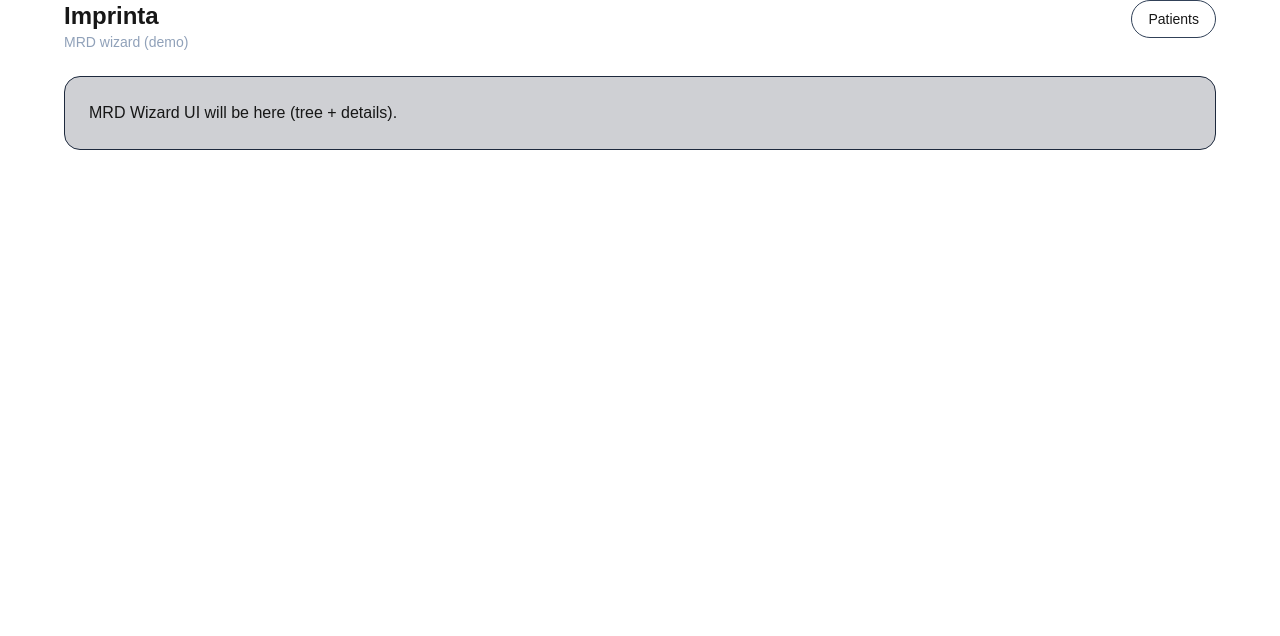
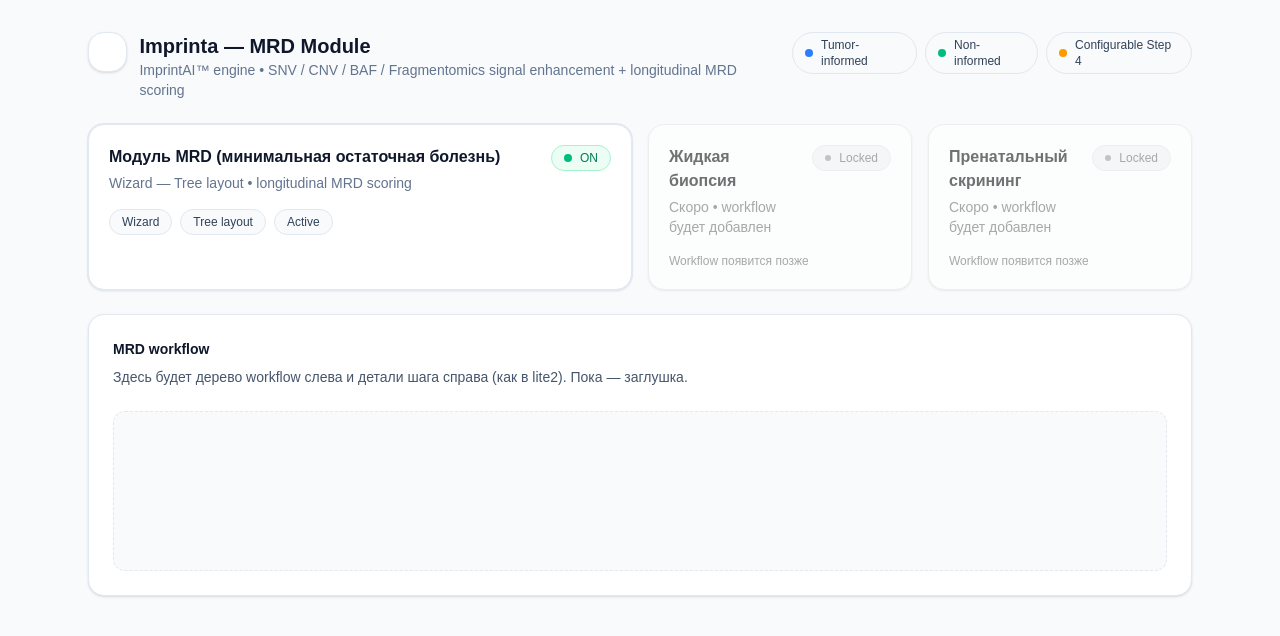
Before and after one commit to kraevgood/bioinf, a Next.js app: page /analysis in a window 1280 px wide. Shown: the top 636 px of the page. Built offline with nearby package versions, Linux system fonts and the light colour scheme.

Commit message:
ui: adjust module cards layout to 2-1-1

```diff
--- a/src/app/analysis/page.tsx
+++ b/src/app/analysis/page.tsx
@@ -1,19 +1,51 @@
+'use client';
+
+import { useState } from 'react';
+import { MODULES } from '@/data/modules';
+import type { ModuleKey } from '@/types/modules';
+import { ModuleCardsRow } from '@/components/modules/ModuleCardsRow';
+import { WorkspacePlaceholder } from '@/components/modules/WorkspacePlaceholder';
+import { Pill } from '@/components/ui/Pill';
+
 export default function AnalysisPage() {
+  const [active, setActive] = useState<ModuleKey>('MRD');
+
   return (
-    <div className="max-w-6xl mx-auto space-y-6">
-      <header className="flex items-start justify-between gap-4">
-        <div>
-          <h1 className="text-2xl font-semibold">Imprinta</h1>
-          <p className="text-sm text-slate-400">MRD wizard (demo)</p>
-        </div>
+    <div className="min-h-screen bg-slate-50 text-slate-900">
+      <div className="max-w-6xl mx-auto px-6 py-8 space-y-6">
+        <header className="flex items-start justify-between gap-4">
+          <div className="flex items-start gap-3">
+            <div className="h-10 w-10 rounded-2xl bg-white border border-slate-200 shadow-sm" />
+            <div>
+              <div className="text-xl font-semibold">Imprinta — MRD Module</div>
+              <div className="text-sm text-slate-500">
+                ImprintAI™ engine • SNV / CNV / BAF / Fragmentomics signal enhancement + longitudinal MRD scoring
+              </div>
+            </div>
+          </div>
 
-        <button className="rounded-full border border-slate-700 px-4 py-2 text-sm hover:bg-slate-900/40">
-          Patients
-        </button>
-      </header>
+          <div className="flex items-center gap-2">
+            <Pill><span className="h-2 w-2 rounded-full bg-blue-500" /> Tumor-informed</Pill>
+            <Pill><span className="h-2 w-2 rounded-full bg-emerald-500" /> Non-informed</Pill>
+            <Pill><span className="h-2 w-2 rounded-full bg-amber-500" /> Configurable Step 4</Pill>
+          </div>
+        </header>
 
-      <div className="rounded-2xl border border-slate-800 bg-slate-900/20 p-6">
-        MRD Wizard UI will be here (tree + details).
+        {/* Верхние 3 блока */}
+        <ModuleCardsRow modules={MODULES} active={active} onSelect={setActive} />
+
+        {/* Контент ниже */}
+        {active === 'MRD' ? (
+          <WorkspacePlaceholder
+            title="MRD workflow"
+            text="Здесь будет дерево workflow слева и детали шага справа (как в lite2). Пока — заглушка."
+          />
+        ) : (
+          <WorkspacePlaceholder
+            title="Workflow"
+            text="Пока пусто. Этот workflow появится, когда предоставят шаги."
+          />
+        )}
       </div>
     </div>
   );
--- /dev/null
+++ b/src/components/modules/ModuleCardsRow.tsx
@@ -0,0 +1,94 @@
+'use client';
+
+import { Card } from '@/components/ui/Card';
+import { Pill } from '@/components/ui/Pill';
+import type { ModuleCard as ModuleCardT, ModuleKey } from '@/types/modules';
+
+function LockBadge() {
+  return (
+    <Pill variant="locked">
+      <span className="h-1.5 w-1.5 rounded-full bg-slate-400" />
+      Locked
+    </Pill>
+  );
+}
+
+export function ModuleCardsRow({
+  modules,
+  active,
+  onSelect,
+}: {
+  modules: ModuleCardT[];
+  active: ModuleKey;
+  onSelect: (k: ModuleKey) => void;
+}) {
+  return (
+    <div className="grid grid-cols-4 gap-4 items-stretch">
+      {modules.map(m => {
+        const isActive = m.key === active;
+        const isDisabled = !m.enabled;
+
+        return (
+          <button
+            key={m.key}
+            type="button"
+            disabled={isDisabled}
+            onClick={() => !isDisabled && onSelect(m.key)}
+            className={[
+              'text-left h-full',
+              'transition-all duration-300 ease-out',
+              isActive ? 'col-span-2' : 'col-span-1',
+              isDisabled ? 'cursor-not-allowed' : 'cursor-pointer',
+            ].join(' ')}
+          >
+            <Card
+              className={[
+                'p-5 h-full flex flex-col',
+                'transition-all duration-300 ease-out',
+                isActive ? 'ring-1 ring-slate-200' : '',
+                isDisabled ? 'opacity-60 grayscale' : 'hover:border-slate-300',
+              ].join(' ')}
+            >
+              <div className="flex items-start justify-between gap-4">
+                <div className="min-w-0">
+                  <div className="text-base font-semibold text-slate-900">
+                    {m.title}
+                  </div>
+                  <div className="mt-1 text-sm text-slate-500">{m.subtitle}</div>
+                </div>
+
+                <div className="shrink-0 flex items-center gap-2">
+                  {isDisabled ? (
+                    <LockBadge />
+                  ) : (
+                    <Pill variant={isActive ? 'on' : 'off'}>
+                      <span
+                        className={[
+                          'h-2 w-2 rounded-full',
+                          isActive ? 'bg-emerald-500' : 'bg-slate-400',
+                        ].join(' ')}
+                      />
+                      {isActive ? 'ON' : 'OFF'}
+                    </Pill>
+                  )}
+                </div>
+              </div>
+
+              {isDisabled ? (
+                <div className="mt-4 text-xs text-slate-500">
+                  Workflow появится позже
+                </div>
+              ) : (
+                <div className="mt-4 flex flex-wrap gap-2">
+                  <Pill>Wizard</Pill>
+                  <Pill>Tree layout</Pill>
+                  <Pill>{isActive ? 'Active' : 'Available'}</Pill>
+                </div>
+              )}
+            </Card>
+          </button>
+        );
+      })}
+    </div>
+  );
+}
--- /dev/null
+++ b/src/components/modules/WorkspacePlaceholder.tsx
@@ -0,0 +1,17 @@
+import { Card } from '@/components/ui/Card';
+
+export function WorkspacePlaceholder({
+  title,
+  text,
+}: {
+  title: string;
+  text: string;
+}) {
+  return (
+    <Card className="p-6">
+      <div className="text-sm font-semibold text-slate-900">{title}</div>
+      <div className="mt-2 text-sm text-slate-600">{text}</div>
+      <div className="mt-6 h-40 rounded-xl border border-dashed border-slate-200 bg-slate-50" />
+    </Card>
+  );
+}
--- /dev/null
+++ b/src/components/ui/Card.tsx
@@ -0,0 +1,18 @@
+export function Card({
+  children,
+  className = '',
+}: {
+  children: React.ReactNode;
+  className?: string;
+}) {
+  return (
+    <div
+      className={[
+        'rounded-2xl border border-slate-200 bg-white shadow-sm',
+        className,
+      ].join(' ')}
+    >
+      {children}
+    </div>
+  );
+}
--- /dev/null
+++ b/src/components/ui/Pill.tsx
@@ -0,0 +1,27 @@
+export function Pill({
+  children,
+  variant = 'neutral',
+}: {
+  children: React.ReactNode;
+  variant?: 'neutral' | 'on' | 'off' | 'locked';
+}) {
+  const cls =
+    variant === 'on'
+      ? 'bg-emerald-50 text-emerald-700 border-emerald-200'
+      : variant === 'off'
+      ? 'bg-slate-50 text-slate-600 border-slate-200'
+      : variant === 'locked'
+      ? 'bg-slate-100 text-slate-500 border-slate-200'
+      : 'bg-slate-50 text-slate-700 border-slate-200';
+
+  return (
+    <span
+      className={[
+        'inline-flex items-center gap-2 rounded-full border px-3 py-1 text-xs font-medium',
+        cls,
+      ].join(' ')}
+    >
+      {children}
+    </span>
+  );
+}
--- /dev/null
+++ b/src/data/modules.ts
@@ -0,0 +1,22 @@
+import type { ModuleCard } from '@/types/modules';
+
+export const MODULES: ModuleCard[] = [
+  {
+    key: 'MRD',
+    title: 'Модуль MRD (минимальная остаточная болезнь)',
+    subtitle: 'Wizard — Tree layout • longitudinal MRD scoring',
+    enabled: true,
+  },
+  {
+    key: 'LIQUID_BIOPSY',
+    title: 'Жидкая биопсия',
+    subtitle: 'Скоро • workflow будет добавлен',
+    enabled: false,
+  },
+  {
+    key: 'PRENATAL',
+    title: 'Пренатальный скрининг',
+    subtitle: 'Скоро • workflow будет добавлен',
+    enabled: false,
+  },
+];
--- /dev/null
+++ b/src/types/modules.ts
@@ -0,0 +1,8 @@
+export type ModuleKey = 'MRD' | 'LIQUID_BIOPSY' | 'PRENATAL';
+
+export type ModuleCard = {
+  key: ModuleKey;
+  title: string;
+  subtitle: string;
+  enabled: boolean;
+};
```
